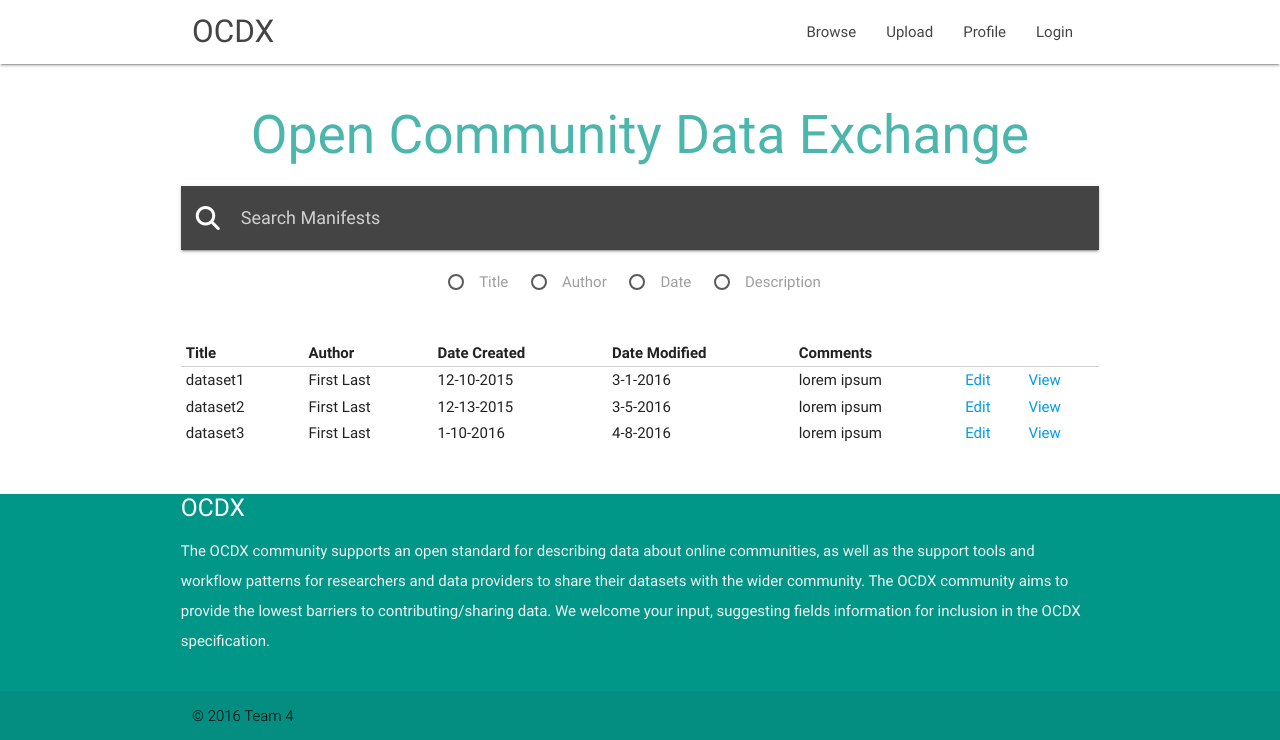
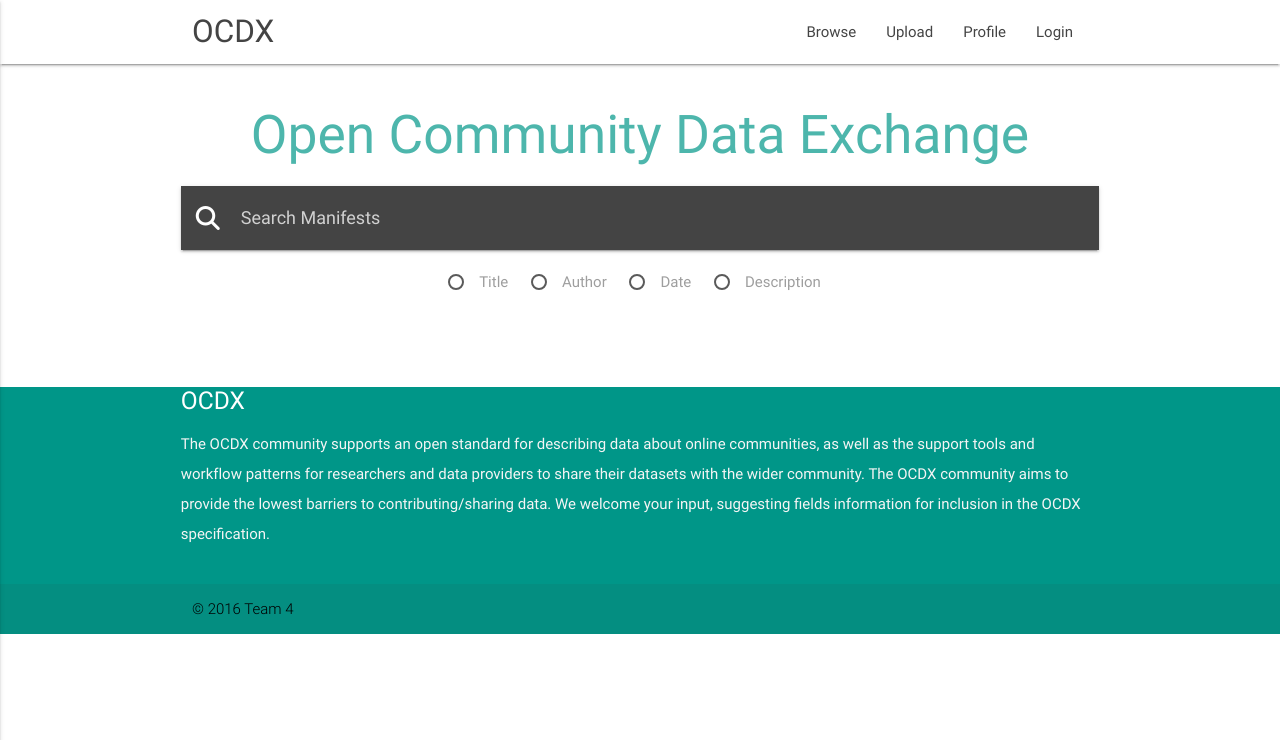
Before and after one commit to holtskinner/CS4320-FinalProject, a PHP site: page / in a window 1280 px wide. Shown: the top 740 px of the page. Run offline with PHP 8.4, Linux system fonts and the light colour scheme; some libraries are stand-ins or nearby versions.

Commit message:
Fixed merge conflict

```diff
--- a/Source/index.php
+++ b/Source/index.php
@@ -17,47 +17,8 @@
                     <br>
                     <br>
                     <div id="searchResults">
-                        <table>
-                            <thead>
-                                <tr>
-                                    <th data-field="title">Title</th>
-                                    <th data-field="author">Author</th>
-                                    <th data-field="dateCreated">Date Created</th>
-                                    <th data-field="dateModified">Date Modified</th>
-                                    <th data-field="comments">Comments</th>
-                                    <th data-field="edit"></th>
-                                    <th data-field="view"></th>
-                                </tr>
-                            </thead>
-                            <tbody>
-                                <tr>
-                                    <td>dataset1</td>
-                                    <td>First Last</td>
-                                    <td>12-10-2015</td>
-                                    <td>3-1-2016</td>
-                                    <td>lorem ipsum</td>
-                                    <td><a href="#">Edit</a></td>
-                                    <td><a>View</a></td>
-                                </tr>
-                                <tr>
-                                    <td>dataset2</td>
-                                    <td>First Last</td>
-                                    <td>12-13-2015</td>
-                                    <td>3-5-2016</td>
-                                    <td>lorem ipsum</td>
-                                    <td><a>Edit</a></td>
-                                    <td><a>View</a></td>
-                                </tr>
-                                <tr>
-                                    <td>dataset3</td>
-                                    <td>First Last</td>
-                                    <td>1-10-2016</td>
-                                    <td>4-8-2016</td>
-                                    <td>lorem ipsum</td>
-                                    <td><a>Edit</a></td>
-                                    <td><a>View</a></td>
-                                </tr>
-                            </tbody>
+                        <table id="manifest-table" class="highlight">
+
                         </table>
                     </div>
                 </div>
--- a/Source/insert.php
+++ b/Source/insert.php
@@ -15,7 +15,7 @@
     $Manifest = '{"name": "Justin"}';
     insert_manifest($Manifest);
 
-    function remove_manifest($objects_id){
-    $collection.remove(array('ObjectsId'=>$objects_id));
+    function remove_manifest($object_id){
+    $collection.remove(array('ObjectId'=>$object_id));
 }
 ?>
--- a/Source/js/init.js
+++ b/Source/js/init.js
@@ -1,19 +1,12 @@
 (function($) {
     $(function() {
-
-<<<<<<< HEAD
-        $('.button-collapse').sideNav();
-        $('.modal').modal();
-
-        function onSignIn(googleUser) {
-            var profile = googleUser.getBasicProfile();
-            var id_token = googleUser.getAuthResponse().id_token;
-            // TODO Send id_token to PHP Backend (This is in place of their user id for authentication)
-        }
-    }); // end of document ready
-=======
     $('.button-collapse').sideNav();
     $('.modal').modal();
+    function onSignIn(googleUser) {
+        var profile = googleUser.getBasicProfile();
+        var id_token = googleUser.getAuthResponse().id_token;
+        // TODO Send id_token to PHP Backend (This is in place of their user id for authentication)
+    }
     $('#search').on('click', function(){
       $("#table-header").animate({ opacity: 0 }, 400);
       $("#table-header").animate({ height: 10 }, 400);
@@ -69,5 +62,4 @@
       }
     })
   }); // end of document ready
->>>>>>> search
 })(jQuery); // end of jQuery name space
```
